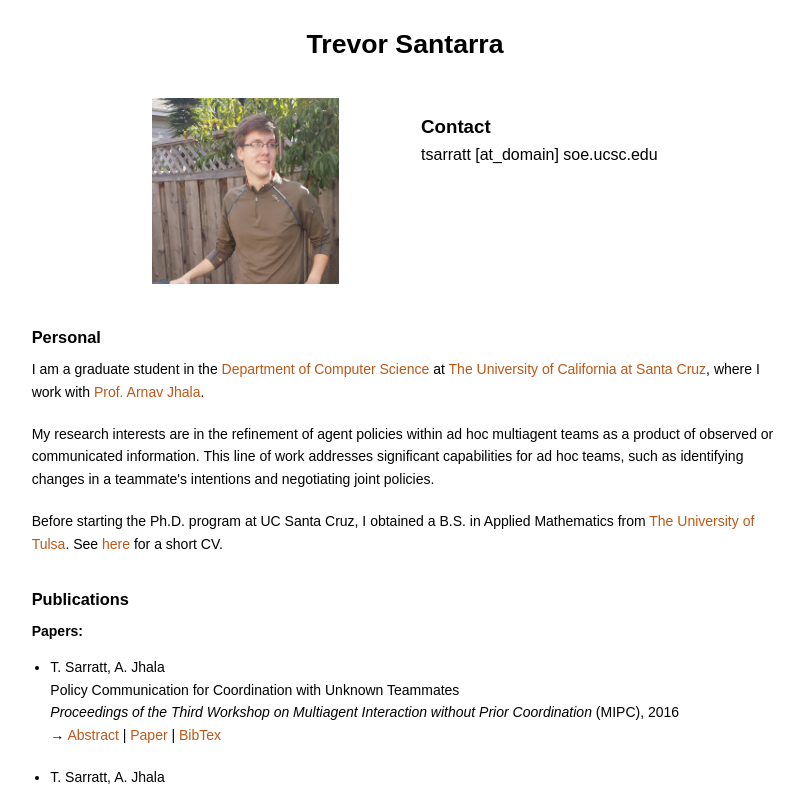
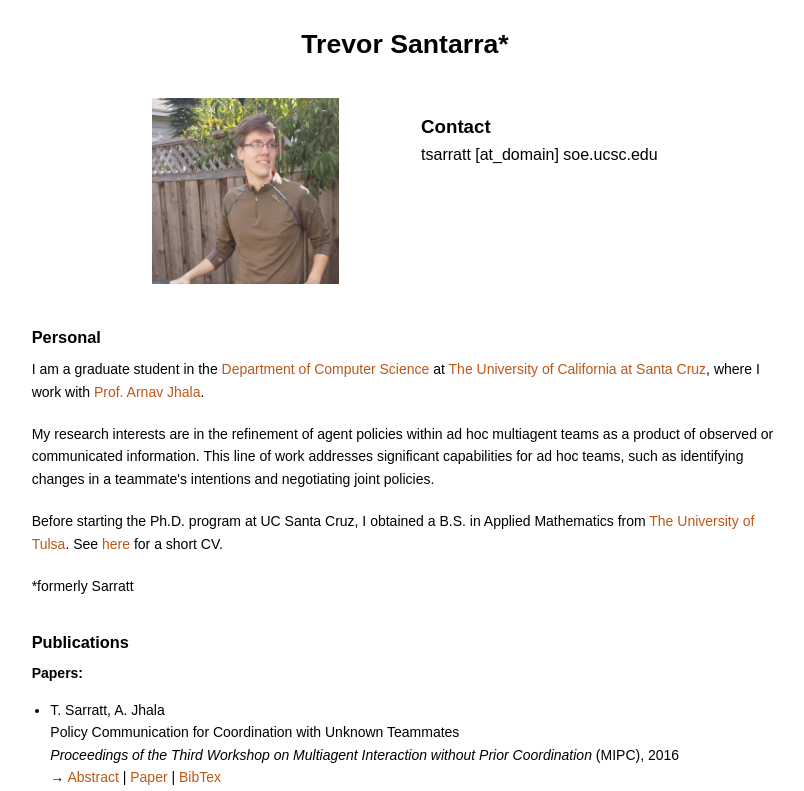
Before and after one commit to tsantarra/tsantarra.github.io, a plain HTML site: page index.html in a window 1280 px wide. Shown: the top 791 px of the page, without its empty margins (235-1039 px from the left). Drawn offline with Linux system fonts and the light colour scheme.

Commit message:
Update index.html

```diff
--- a/index.html
+++ b/index.html
@@ -17,7 +17,7 @@
 	</head>
 	<body>
         <div id="main">
-            <h1>Trevor Santarra</h1>
+            <h1>Trevor Santarra*</h1>
 
             <table class="header">
                 <tbody><tr>
@@ -58,6 +58,8 @@
             <p>
                 Before starting the Ph.D. program at UC Santa Cruz, I obtained a B.S. in Applied Mathematics from <a href="http://www.utulsa.edu">The University of Tulsa</a>. See <a href="docs/cv_tsantarra.pdf">here</a> for a short CV.
             </p>
+	    <p> *formerly Sarratt
+	    </p>
 
 			<script>/*
             <h3>News</h3>
```
